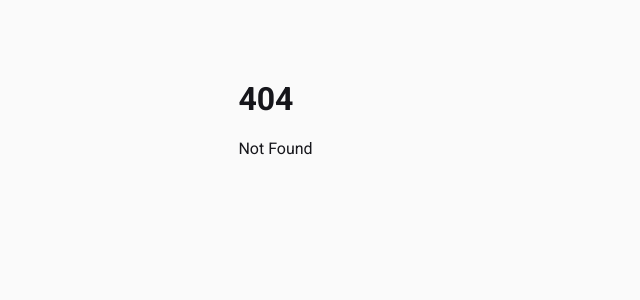
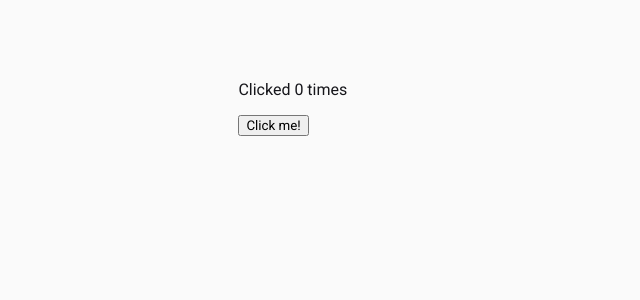
Before and after one commit to Miqueas/Learning-Notes, a SvelteKit app in the folder Svelte/: page /basic-svelte/logic/if-blocks in a window 1280 px wide. Before the commit this address had no page. Shown: the top 300 px of the page, without its empty margins (0-640 px from the left). Built offline with nearby package versions, Linux system fonts and the light colour scheme.

Commit message:
Svelte: added "if blocks"

```diff
--- /dev/null
+++ b/Svelte/src/routes/basic-svelte/logic/if-blocks/+page.svelte
@@ -0,0 +1,15 @@
+<script>
+  let count = 0
+
+  function doIncrement() {
+    ++count
+  }
+</script>
+
+<main>
+  <p>Clicked {count} {count === 1 ? "time" : "times"}</p>
+  <button on:click={doIncrement}>Click me!</button>
+  {#if count > 10}
+    <p>You clicked more than 10 times!</p>
+  {/if}
+</main>
```
